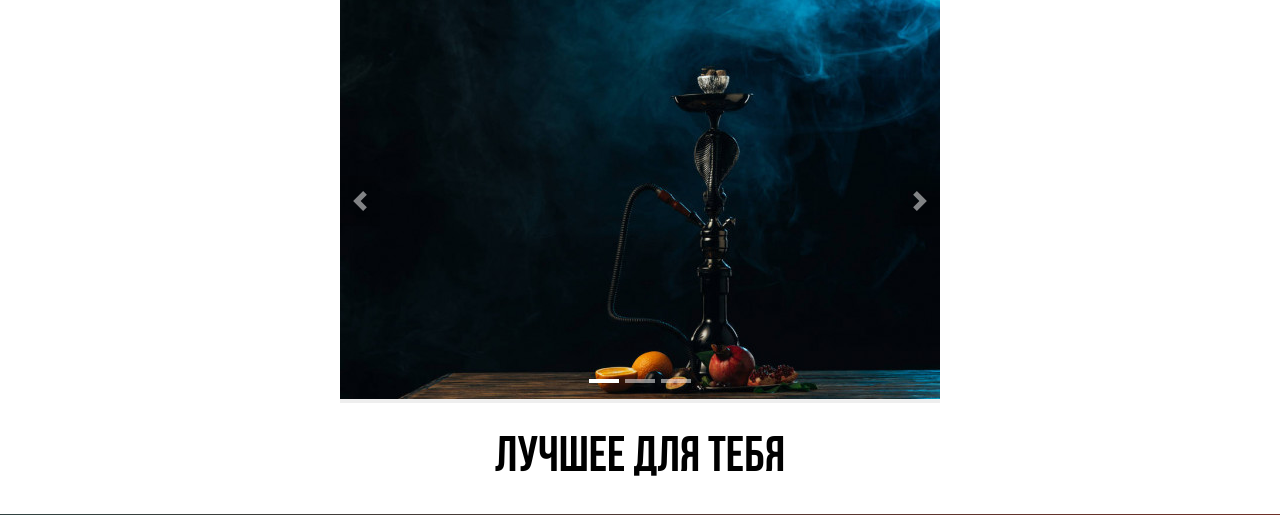
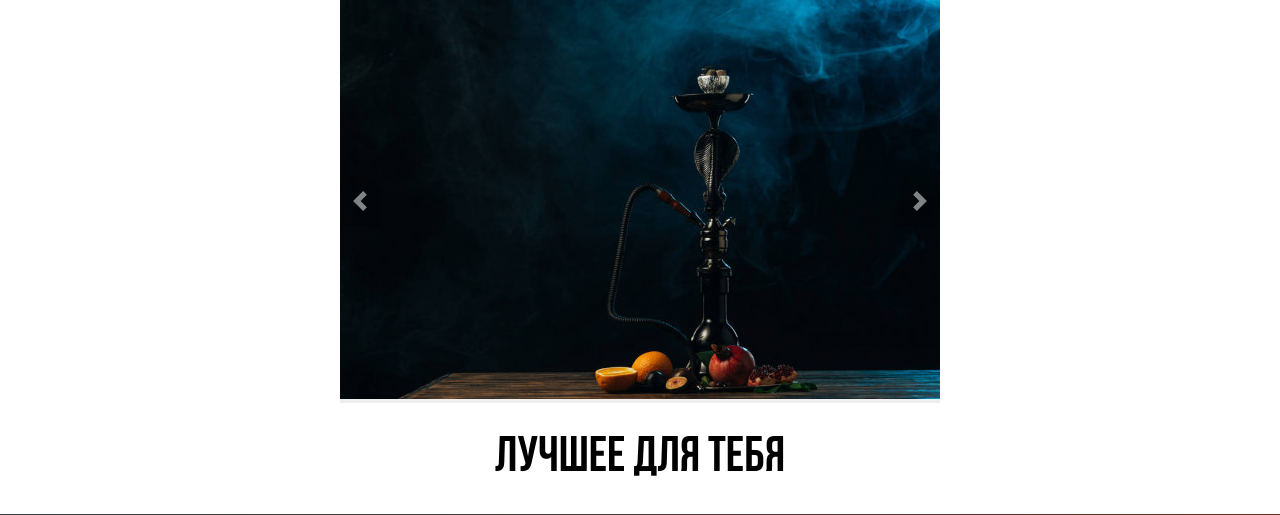
Before and after one commit to alexugarin/HookahKiller, a PHP site: page / in a window 1280 px wide; the page is wider, and only the part inside the window is pictured. Shown: the part 71-586 px from the top of that part. Run offline with PHP 8.4, Linux system fonts and the light colour scheme.

Commit message:
slider indicators

```diff
--- a/css/simple-adaptive-slider.css
+++ b/css/simple-adaptive-slider.css
@@ -120,3 +120,7 @@
 .slider__indicator_active {
   background-color: #fff;
 }
+
+.slider__indicators {
+  display: none;
+}
--- a/home.html
+++ b/home.html
@@ -16,7 +16,7 @@
     // инициализация слайдера
     new SimpleAdaptiveSlider('.slider', {
       loop: true,
-      autoplay: false,
+      autoplay: true,
       interval: 5000,
       swipe: true,
     });
```
